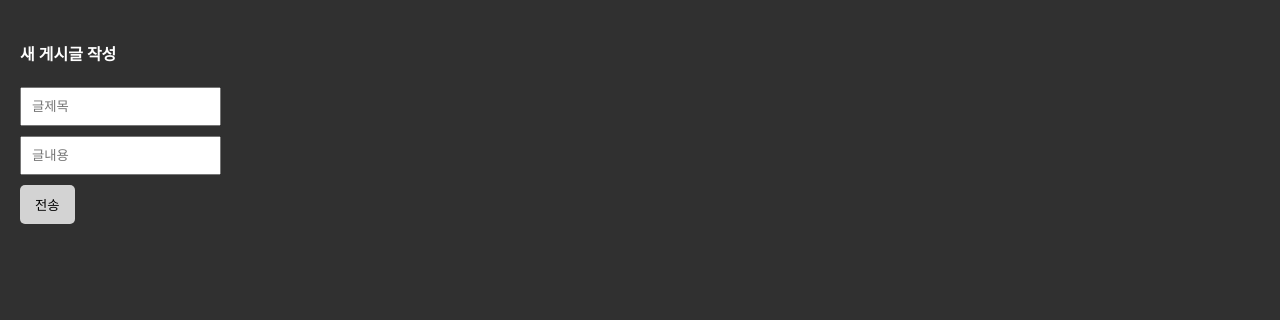
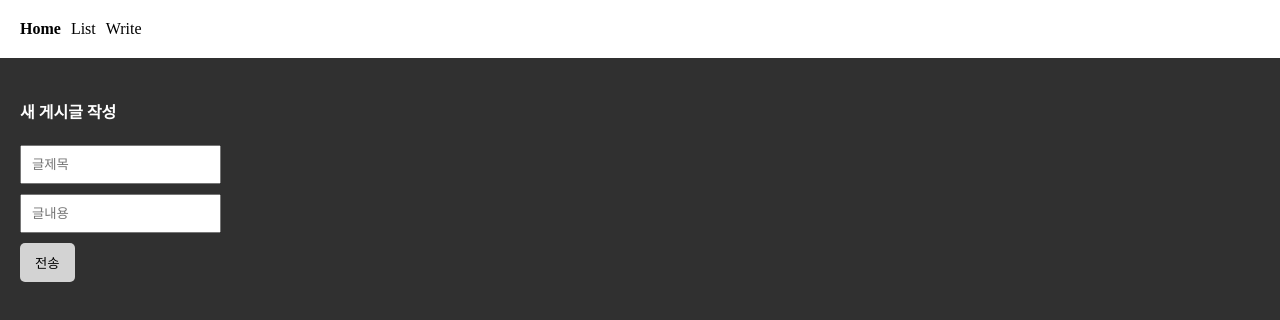
Before and after one commit to BahngJH/next-fresh, a Next.js app: page /write in a window 1280 px wide. Shown: the top 320 px of the page. Built offline with nearby package versions, Linux system fonts and the light colour scheme.

Commit message:
화면 정리리

```diff
--- a/app/globals.css
+++ b/app/globals.css
@@ -87,3 +87,16 @@
     border: none;
     border-radius: 5px;
   }
+
+  .navbar {
+    background: white;
+    padding: 20px;
+  }
+  .navbar a {
+    margin-right: 10px;
+    text-decoration: none;
+    color: black;
+  }
+  .logo {
+    font-weight: bold;
+  }
--- a/app/layout.js
+++ b/app/layout.js
@@ -11,6 +11,11 @@
           <Link href="/list">List</Link>
           <Link href="/cart">Cart</Link>
         </div> */}
+        <div className="navbar">
+          <Link href="/" className="logo">Home</Link>
+          <Link href="/list">List</Link>
+          <Link href="/write">Write</Link>
+        </div>
         {children}
       </body>
     </html>
```
Also changed, not shown: app/cart/payment/page.jsx (deleted, +0 -7 lines).
